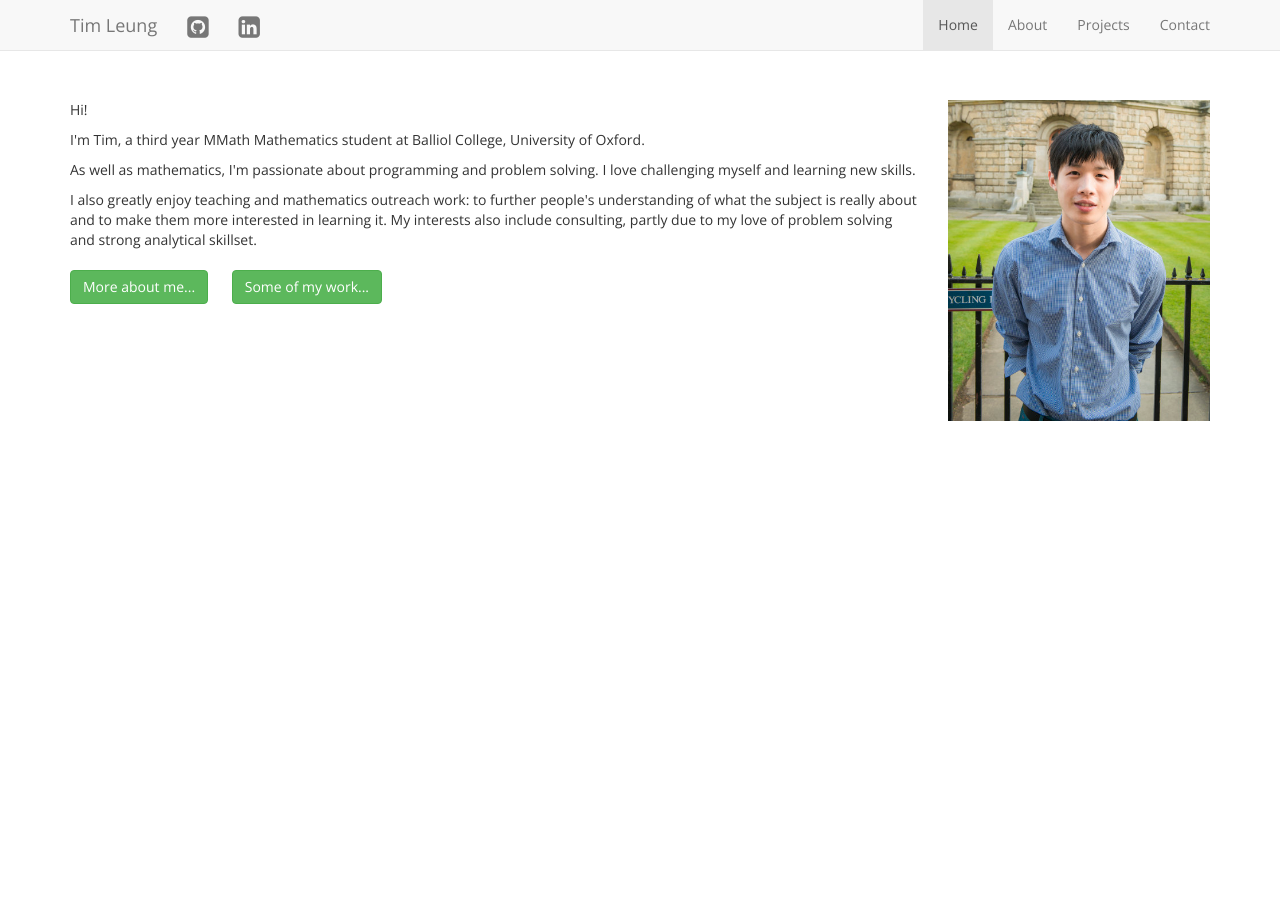
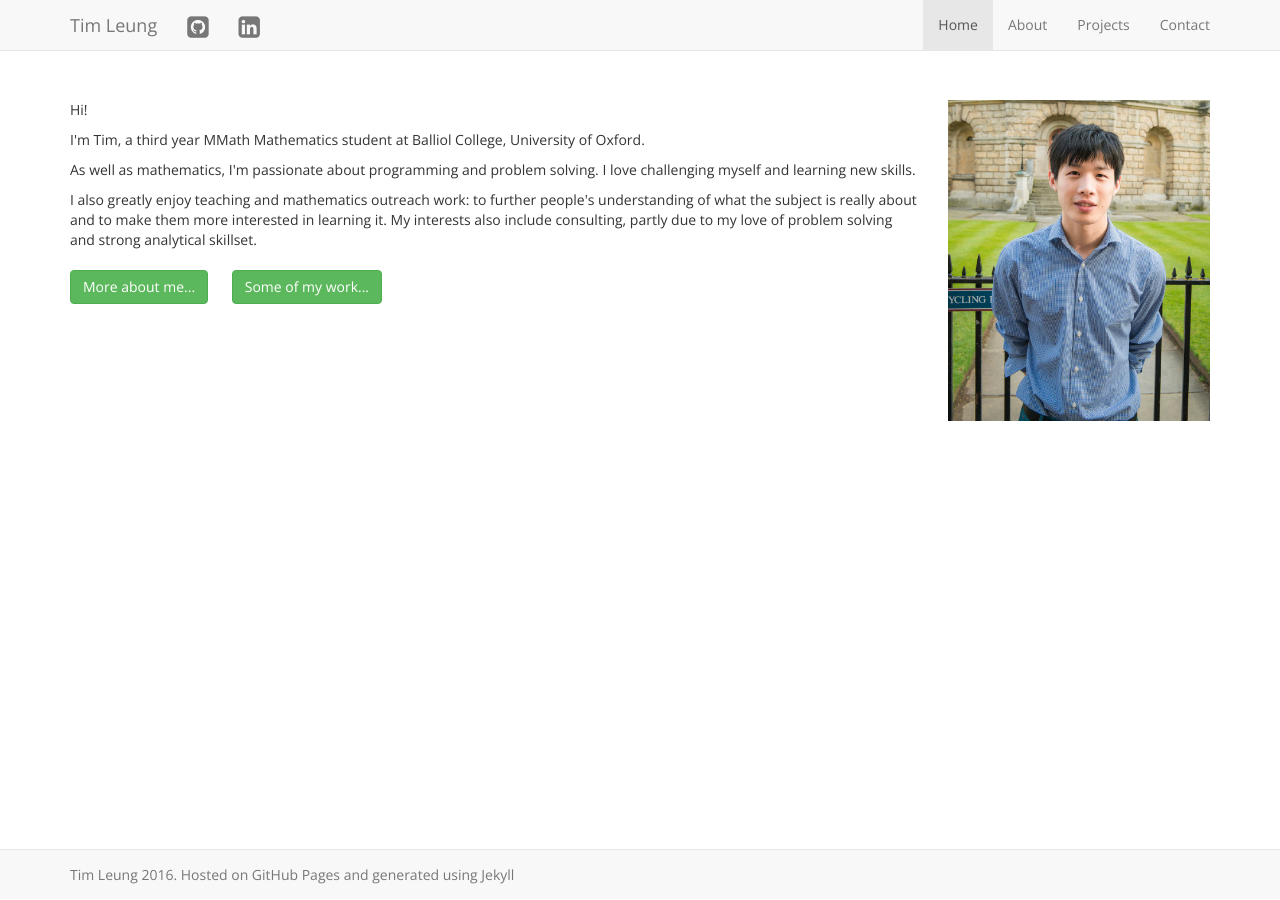
Before and after one commit to tzyl/tzyl.github.io, a Jekyll site: the page built from index.html, in a window 1280 px wide. Built offline with Jekyll 4.4.1, drawn with Linux system fonts in a browser that asks for light colours; nearby versions of some CDN libraries.

Commit message:
Fixed links, added footer.

```diff
--- a/_includes/footer.html
+++ b/_includes/footer.html
@@ -0,0 +1,5 @@
+<footer>
+    <div class="container">
+        <p class="footer-text">Tim Leung 2016. Hosted on GitHub Pages and generated using Jekyll</p>
+    </div>
+</footer>
--- a/_layouts/default.html
+++ b/_layouts/default.html
@@ -7,7 +7,12 @@
 
         {% include navbar.html %}
 
-        {{ content }}
+        <div class="wrapper">
+
+            {{ content }}
+
+            <div class="push"></div>
+        </div>
 
         {% include footer.html %}
 
--- a/css/main.css
+++ b/css/main.css
@@ -1,6 +1,30 @@
+html, body {
+    height: 100%;
+}
+
 body {
-    padding: 100px 0 50px 0;
+    padding-top: 100px;
     font-family: 'Open Sans', sans-serif;
+}
+
+.wrapper {
+    min-height: 100%;
+    margin: 0 auto -51px;
+}
+
+.push {
+    height: 100px;
+}
+
+footer {
+    height: 50px;
+    border-top: 1px solid #e7e7e7;
+    background-color: #f8f8f8;
+}
+
+.footer-text {
+    color: #777;
+    margin: 15px 0
 }
 
 .navbar-social {
--- a/index.html
+++ b/index.html
@@ -11,8 +11,8 @@ order: 1
             <p>I'm Tim, a third year MMath Mathematics student at Balliol College, University of Oxford.</p>
             <p>As well as mathematics, I'm passionate about programming and problem solving. I love challenging myself and learning new skills.</p>
             <p>I also greatly enjoy teaching and mathematics outreach work: to further people's understanding of what the subject is really about and to make them more interested in learning it. My interests also include consulting, partly due to my love of problem solving and strong analytical skillset.</p>
-            <a class="btn btn-success" href="about.html">More about me...</a>
-            <a class="btn btn-success" href="projects.html">Some of my work...</a>
+            <a class="btn btn-success" href="/about/">More about me...</a>
+            <a class="btn btn-success" href="/projects/">Some of my work...</a>
 
         </div>
         <div class="col-sm-4 col-md-3">
```
